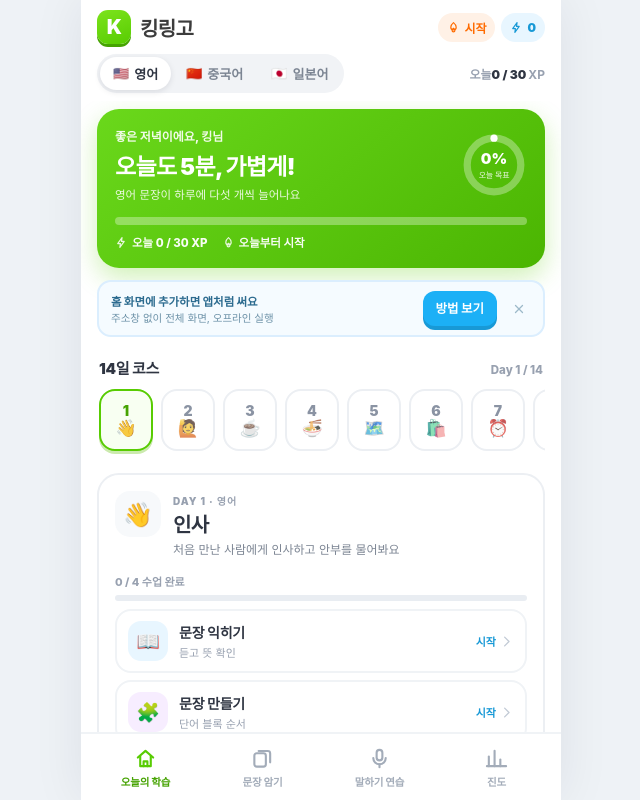
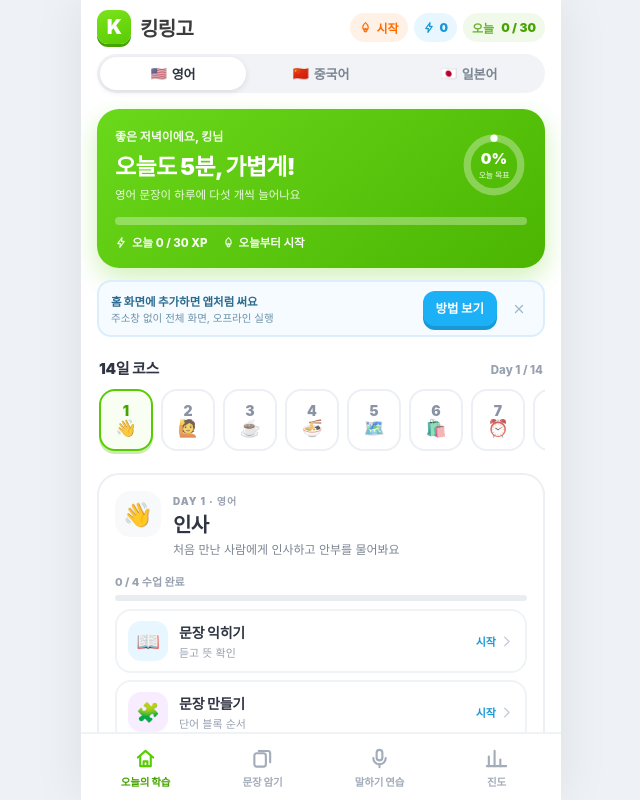
Before and after one commit to memberstour/king-language-app, a plain HTML site: page dist/kinglingo-standalone.html in a window 1280 px wide. Shown: the whole page, without its empty margins (319-959 px from the left). Drawn offline with Linux system fonts and the light colour scheme.

Commit message:
언어 선택 줄이 잘리지 않게 3칸 그리드로, 연습장 캔버스를 정사각으로 맞춤

```diff
--- a/beginner/css/styles.css
+++ b/beginner/css/styles.css
@@ -195,7 +195,7 @@ body {
 /* 필기 연습장 */
 .pad { position: relative; }
 .pad-canvas {
-  width: 100%; display: block; border-radius: 18px; background: #fff;
+  width: 100%; aspect-ratio: 1 / 1; display: block; border-radius: 18px; background: #fff;
   box-shadow: inset 0 0 0 1px var(--line), 0 1px 3px rgba(16, 24, 40, 0.06);
   touch-action: none;
   cursor: crosshair;
--- a/css/styles.css
+++ b/css/styles.css
@@ -150,17 +150,23 @@ button { font-family: inherit; touch-action: manipulation; }
 .chip .ico { width: 13px; height: 13px; }
 
 .seg {
-  display: inline-flex;
+  display: grid;
+  grid-auto-flow: column;
+  grid-auto-columns: 1fr;
   background: #f1f3f6;
   border-radius: 999px;
   padding: 3px;
   gap: 2px;
+  width: 100%;
+  min-width: 0;
 }
 
 .seg-btn {
   display: inline-flex;
   align-items: center;
+  justify-content: center;
   gap: 5px;
+  white-space: nowrap;
   border: 0;
   background: transparent;
   padding: 7px 13px;
@@ -180,7 +186,10 @@ button { font-family: inherit; touch-action: manipulation; }
 
 .seg-flag { font-size: 13px; line-height: 1; }
 
+.chip-goal { color: var(--green-dark); background: #f1faea; }
 .top-goal { font-size: 12px; font-weight: 700; color: var(--muted-2); white-space: nowrap; }
+.top-goal-label { margin-right: 3px; }
+.chip-goal .top-goal-label { color: var(--green-dark); opacity: 0.8; }
 .top-goal b { color: var(--ink); font-weight: 900; }
 .top-goal-unit { margin-left: 2px; }
 
--- a/dist/kinglingo-standalone.html
+++ b/dist/kinglingo-standalone.html
@@ -170,17 +170,23 @@ button { font-family: inherit; touch-action: manipulation; }
 .chip .ico { width: 13px; height: 13px; }
 
 .seg {
-  display: inline-flex;
+  display: grid;
+  grid-auto-flow: column;
+  grid-auto-columns: 1fr;
   background: #f1f3f6;
   border-radius: 999px;
   padding: 3px;
   gap: 2px;
+  width: 100%;
+  min-width: 0;
 }
 
 .seg-btn {
   display: inline-flex;
   align-items: center;
+  justify-content: center;
   gap: 5px;
+  white-space: nowrap;
   border: 0;
   background: transparent;
   padding: 7px 13px;
@@ -200,7 +206,10 @@ button { font-family: inherit; touch-action: manipulation; }
 
 .seg-flag { font-size: 13px; line-height: 1; }
 
+.chip-goal { color: var(--green-dark); background: #f1faea; }
 .top-goal { font-size: 12px; font-weight: 700; color: var(--muted-2); white-space: nowrap; }
+.top-goal-label { margin-right: 3px; }
+.chip-goal .top-goal-label { color: var(--green-dark); opacity: 0.8; }
 .top-goal b { color: var(--ink); font-weight: 900; }
 .top-goal-unit { margin-left: 2px; }
 
@@ -2751,17 +2760,14 @@ body.in-lesson .main { padding-bottom: 0; }
       ]),
       el("div", { class: "top-chips" }, [
         chip("flame", st.count > 0 ? st.count + "일" : "시작", "flame"),
-        chip("bolt", String(S.totalXp()), "xp")
+        chip("bolt", String(S.totalXp()), "xp"),
+        el("span", { class: "chip chip-goal" }, [
+          el("span", { class: "top-goal-label", text: "오늘" }),
+          el("b", { text: todayXp + " / " + D.dailyGoal })
+        ])
       ])
     ]));
-    top.appendChild(el("div", { class: "top-row top-row-2" }, [
-      seg,
-      el("span", { class: "top-goal" }, [
-        el("span", { class: "top-goal-label", text: "오늘" }),
-        el("b", { text: todayXp + " / " + D.dailyGoal }),
-        el("span", { class: "top-goal-unit", text: "XP" })
-      ])
-    ]));
+    top.appendChild(el("div", { class: "top-row top-row-2" }, [seg]));
   }
 
   /* ---------- 오늘 ---------- */
--- a/hanja/css/styles.css
+++ b/hanja/css/styles.css
@@ -195,7 +195,7 @@ body {
 /* 필기 연습장 */
 .pad { position: relative; }
 .pad-canvas {
-  width: 100%; display: block; border-radius: 18px; background: #fff;
+  width: 100%; aspect-ratio: 1 / 1; display: block; border-radius: 18px; background: #fff;
   box-shadow: inset 0 0 0 1px var(--line), 0 1px 3px rgba(16, 24, 40, 0.06);
   touch-action: none;
   cursor: crosshair;
```
Also changed, not shown: beginner/js/app.js (+11 -3 lines), hanja/js/app.js (+11 -3 lines), js/app.js (+6 -9 lines).
